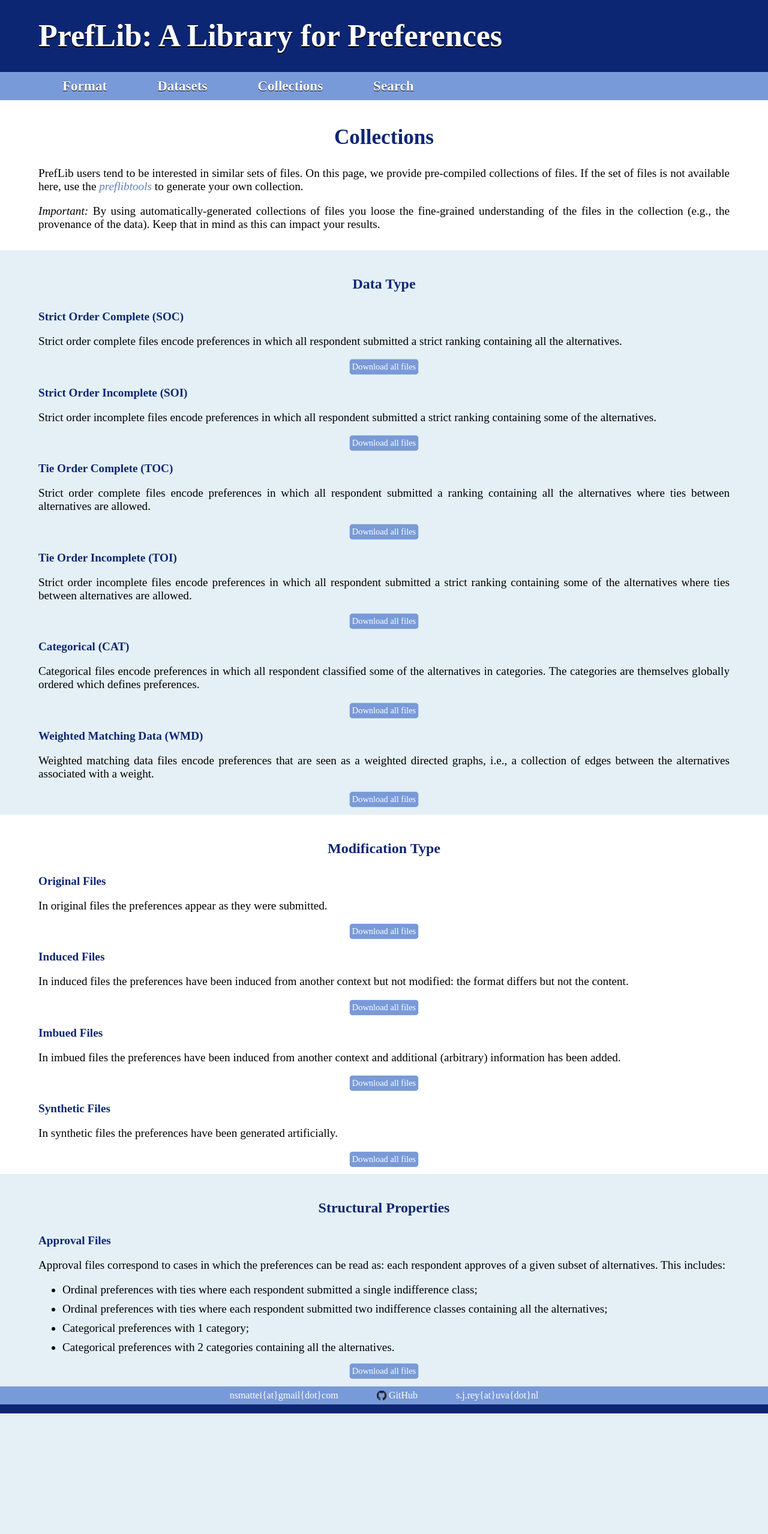
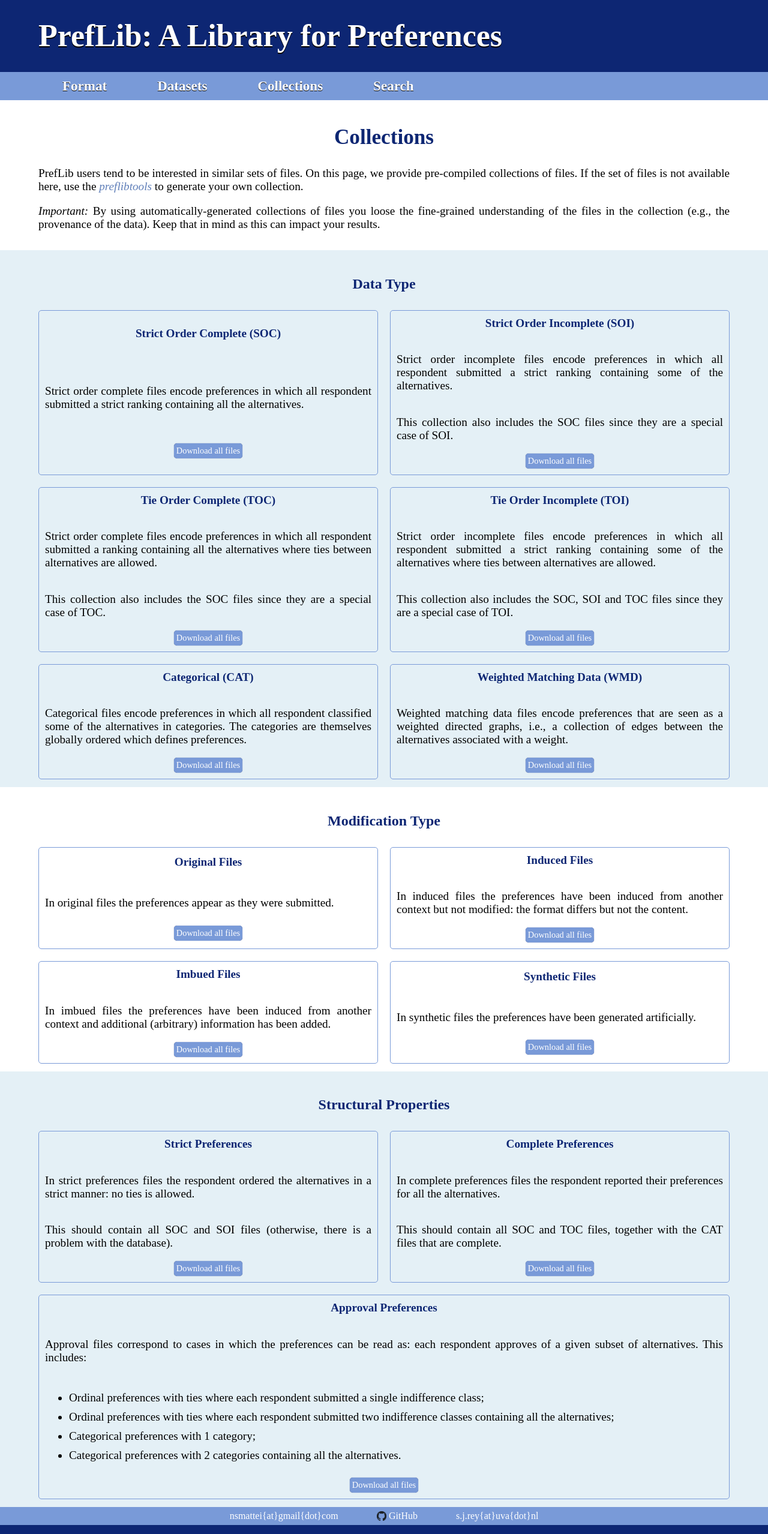
Before and after one commit to PrefLib/PrefLib-Jekyll, a Jekyll site: the page built from preflib/collections.html, in a window 1280 px wide. Shown: the whole page at 60% size. Built offline with Jekyll 4.4.1, drawn with Linux system fonts in a browser that asks for light colours; before the commit the page ends 2356 px from its top, so only the background shows below that.

Commit message:
Updated collections

```diff
--- a/preflib/assets/css/style.css
+++ b/preflib/assets/css/style.css
@@ -1238,9 +1238,35 @@ Collection page
 ============ */
 
 .collections-wrap {
+	display: grid;
+	grid-template-columns: 1fr 1fr;
+	width: 100%;
+	box-sizing: border-box;
+	gap:20px;
+}
+
+@media screen and (max-width: 750px) {
+	.collections-wrap {
+		grid-template-columns: 1fr;
+	}
+}
+
+.collections-wrap > .collection-wrap:nth-child(2n-1):last-of-type {
+	grid-column: span 2;
+}
+
+.collection-wrap {
+	display: flex;
+	flex-direction: column;
+	justify-content: space-around;
+	border: 1px solid var(--color-blue2);
+	padding: 10px;
+	border-radius: 5px;
 }
 
 .collection-wrap h3 {
+	text-align: center;
+	margin-top: 0;
 }
 
 .collection-button {
--- a/preflib/collections.html
+++ b/preflib/collections.html
@@ -23,8 +23,8 @@ sitemap:
 </section>
 
 <section>
+    <h2>Data Type</h2>
     <div class="collections-wrap">
-        <h2>Data Type</h2>
         <div class="collection-wrap">
             <h3>Strict Order Complete (SOC)</h3>
             <p>Strict order complete files encode preferences in which all respondent submitted a strict ranking containing all the alternatives.</p>
@@ -35,6 +35,7 @@ sitemap:
         <div class="collection-wrap">
             <h3>Strict Order Incomplete (SOI)</h3>
             <p>Strict order incomplete files encode preferences in which all respondent submitted a strict ranking containing some of the alternatives.</p>
+            <p>This collection also includes the SOC files since they are a special case of SOI.</p>
             <div class="collection-button button-wrapper">
                 <a href="https://github.com/PrefLib/PrefLib-Data/releases/download/v1.0/type_soi.zip" class="download-button">Download all files</a>
             </div>
@@ -43,6 +44,7 @@ sitemap:
         <div class="collection-wrap">
             <h3>Tie Order Complete (TOC)</h3>
             <p>Strict order complete files encode preferences in which all respondent submitted a ranking containing all the alternatives where ties between alternatives are allowed.</p>
+            <p>This collection also includes the SOC files since they are a special case of TOC.</p>
             <div class="collection-button button-wrapper">
                 <a href="https://github.com/PrefLib/PrefLib-Data/releases/download/v1.0/type_toc.zip" class="download-button">Download all files</a>
             </div>
@@ -50,6 +52,7 @@ sitemap:
         <div class="collection-wrap">
             <h3>Tie Order Incomplete (TOI)</h3>
             <p>Strict order incomplete files encode preferences in which all respondent submitted a strict ranking containing some of the alternatives where ties between alternatives are allowed.</p>
+            <p>This collection also includes the SOC, SOI and TOC files since they are a special case of TOI.</p>
             <div class="collection-button button-wrapper">
                 <a href="https://github.com/PrefLib/PrefLib-Data/releases/download/v1.0/type_toi.zip" class="download-button">Download all files</a>
             </div>
@@ -72,9 +75,8 @@ sitemap:
 </section>
 
 <section>
+    <h2>Modification Type</h2>
     <div class="collections-wrap">
-        <h2>Modification Type</h2>
-
         <div class="collection-wrap">
             <h3>Original Files</h3>
             <p>In original files the preferences appear as they were submitted.</p>
@@ -107,12 +109,30 @@ sitemap:
 </section>
 
 <section>
+    <h2>Structural Properties</h2>
     <div class="collections-wrap">
-        <h2>Structural Properties</h2>
-
-
         <div class="collection-wrap">
-            <h3>Approval Files</h3>
+            <h3>Strict Preferences</h3>
+            <p>
+                In strict preferences files the respondent ordered the alternatives in a strict manner: no ties is allowed.
+            </p>
+            <p>This should contain all SOC and SOI files (otherwise, there is a problem with the database).</p>
+            <div class="collection-button button-wrapper">
+                <a href="https://github.com/PrefLib/PrefLib-Data/releases/download/v1.0/prop_isStrict.zip" class="download-button">Download all files</a>
+            </div>
+        </div>
+        <div class="collection-wrap">
+            <h3>Complete Preferences</h3>
+            <p>
+                In complete preferences files the respondent reported their preferences for all the alternatives.
+            </p>
+            <p>This should contain all SOC and TOC files, together with the CAT files that are complete.</p>
+            <div class="collection-button button-wrapper">
+                <a href="https://github.com/PrefLib/PrefLib-Data/releases/download/v1.0/prop_isComplete.zip" class="download-button">Download all files</a>
+            </div>
+        </div>
+        <div class="collection-wrap">
+            <h3>Approval Preferences</h3>
             <p>
                 Approval files correspond to cases in which the preferences can be read as: each respondent approves of
                 a given subset of alternatives. This includes:
--- a/scripts/import_dataset.py
+++ b/scripts/import_dataset.py
@@ -85,6 +85,8 @@ for zip_file in zip_files:
             "num_alternatives": num_alternatives,
             "num_unique_preferences": num_unique,
             "is_approval": metadata.get("isApproval", None) == "True",
+            "is_strict": metadata.get("isStrict", None) == "True",
+            "is_complete": metadata.get("isComplete", None) == "True",
             "is_single_peaked": None,
             "is_single_peaked_circle": None,
             "is_single_peaked_tree": None,
```
Also changed, not shown: preflib/_data/datasets.yml (+132 -132 lines), preflib/search.html (+37 -2 lines).
